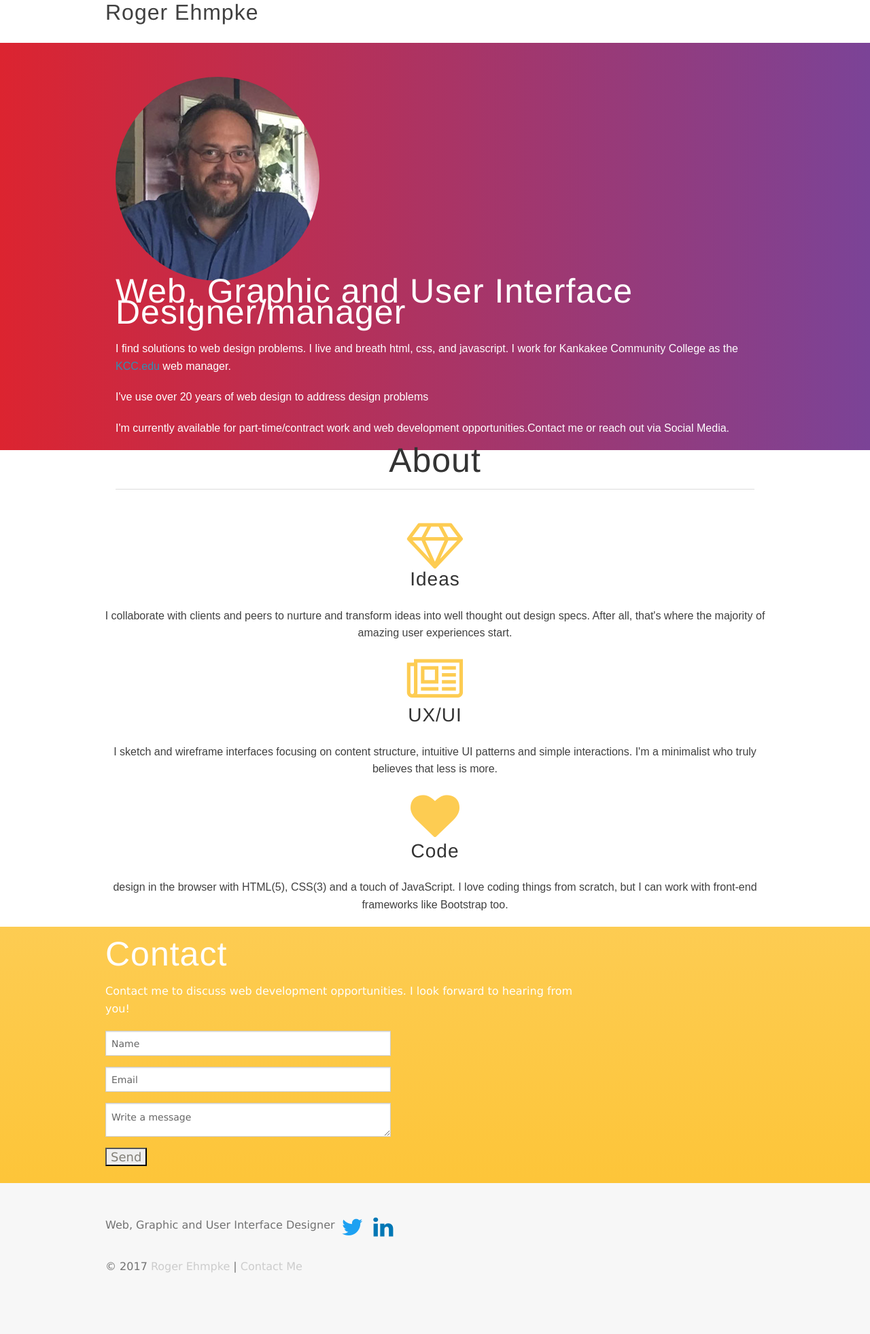
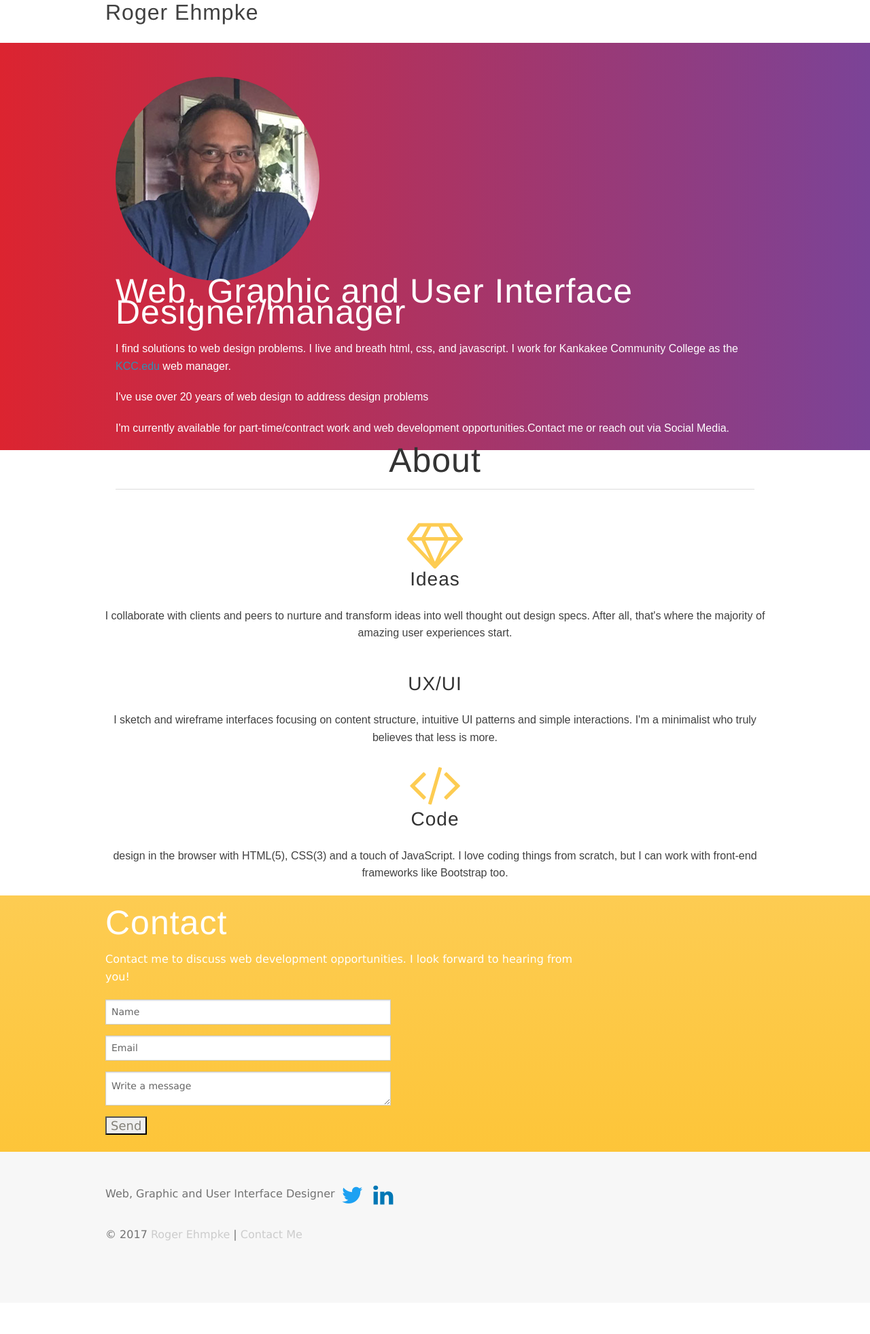
Before and after one commit to rehmpke/mysite, a Jekyll site: the page built from index.md, in a window 1280 px wide. Shown: the whole page at 68% size. Built offline with Jekyll 4.4.1, drawn with Linux system fonts in a browser that asks for light colours; nearby versions of some CDN libraries; after the commit the page ends 1916 px from its top, so only the background shows below that.

Commit message:
improved some text2

```diff
--- a/index.md
+++ b/index.md
@@ -43,14 +43,14 @@ keywords: Roger Ehmpke, Web, Web Developer, UI, Front End Developer, Web Designe
             </div>
             <div class="col-lg-3 col-md-6 text-center">
                 <div class="service-box">
-                    <i class="fa fa-4x fa-newspaper-o wow bounceIn text-primary" style="color:#fdcc52;" data-wow-delay=".2s"></i>
+                    <i class="fa fa-4x fa-magic-o wow bounceIn text-primary" style="color:#fdcc52;" data-wow-delay=".2s"></i>
                     <h3 style="color:#333333;">UX/UI</h3>
                     <p class="text-muted">I sketch and wireframe interfaces focusing on content structure, intuitive UI patterns and simple interactions. I'm a minimalist who truly believes that less is more.</p>
                 </div>
             </div>
             <div class="col-lg-3 col-md-6 text-center">
                 <div class="service-box">
-                    <i class="fa fa-4x fa-heart wow bounceIn text-primary" style="color:#fdcc52;" data-wow-delay=".3s"></i>
+                    <i class="fa fa-4x fa-code wow bounceIn text-primary" style="color:#fdcc52;" data-wow-delay=".3s"></i>
                     <h3 style="color:#333333;">Code</h3>
                     <p class="text-muted"> design in the browser with HTML(5), CSS(3) and a touch of JavaScript. I love coding things from scratch, but I can work with front-end frameworks like Bootstrap too.</p>
                 </div>
```
